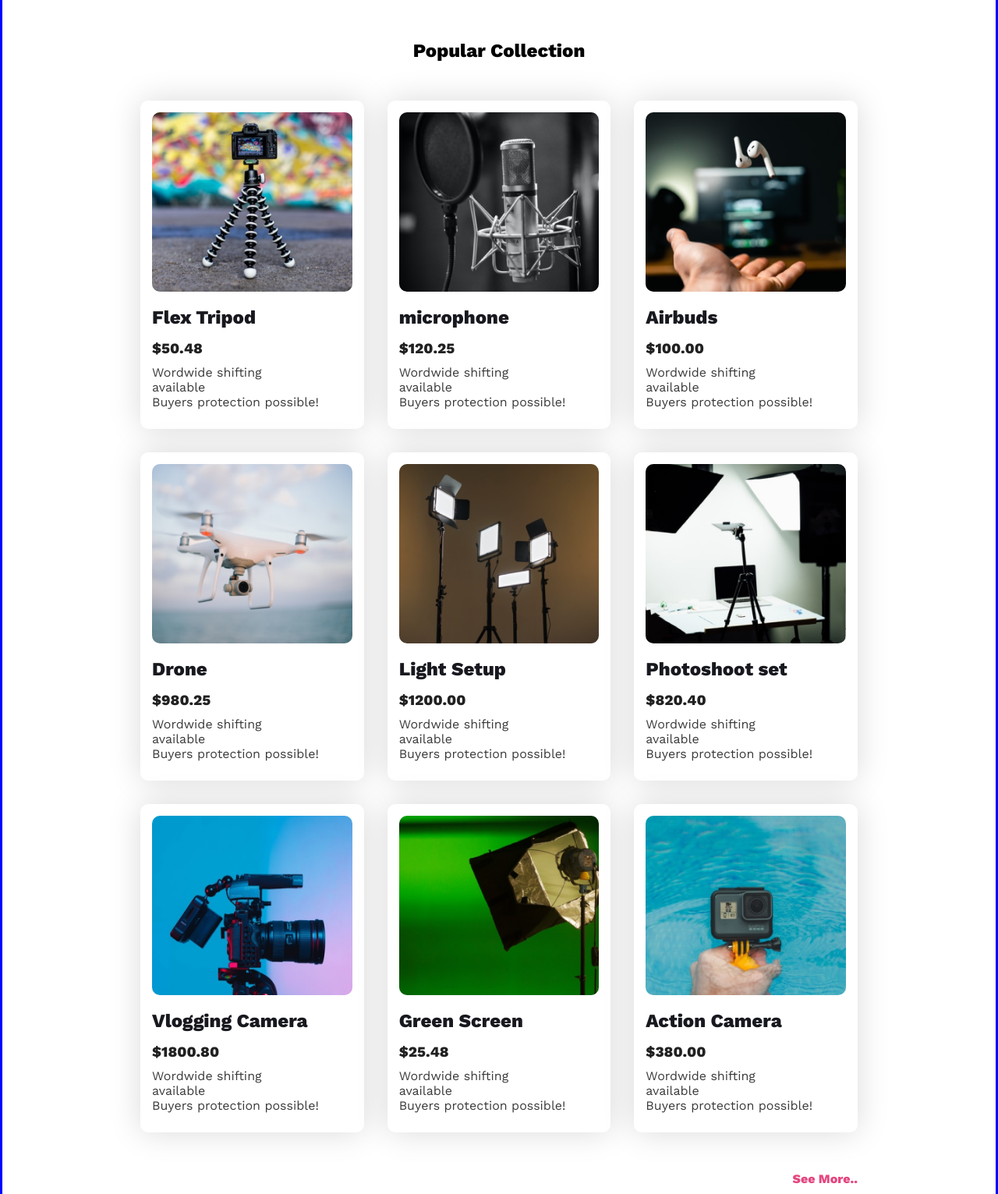
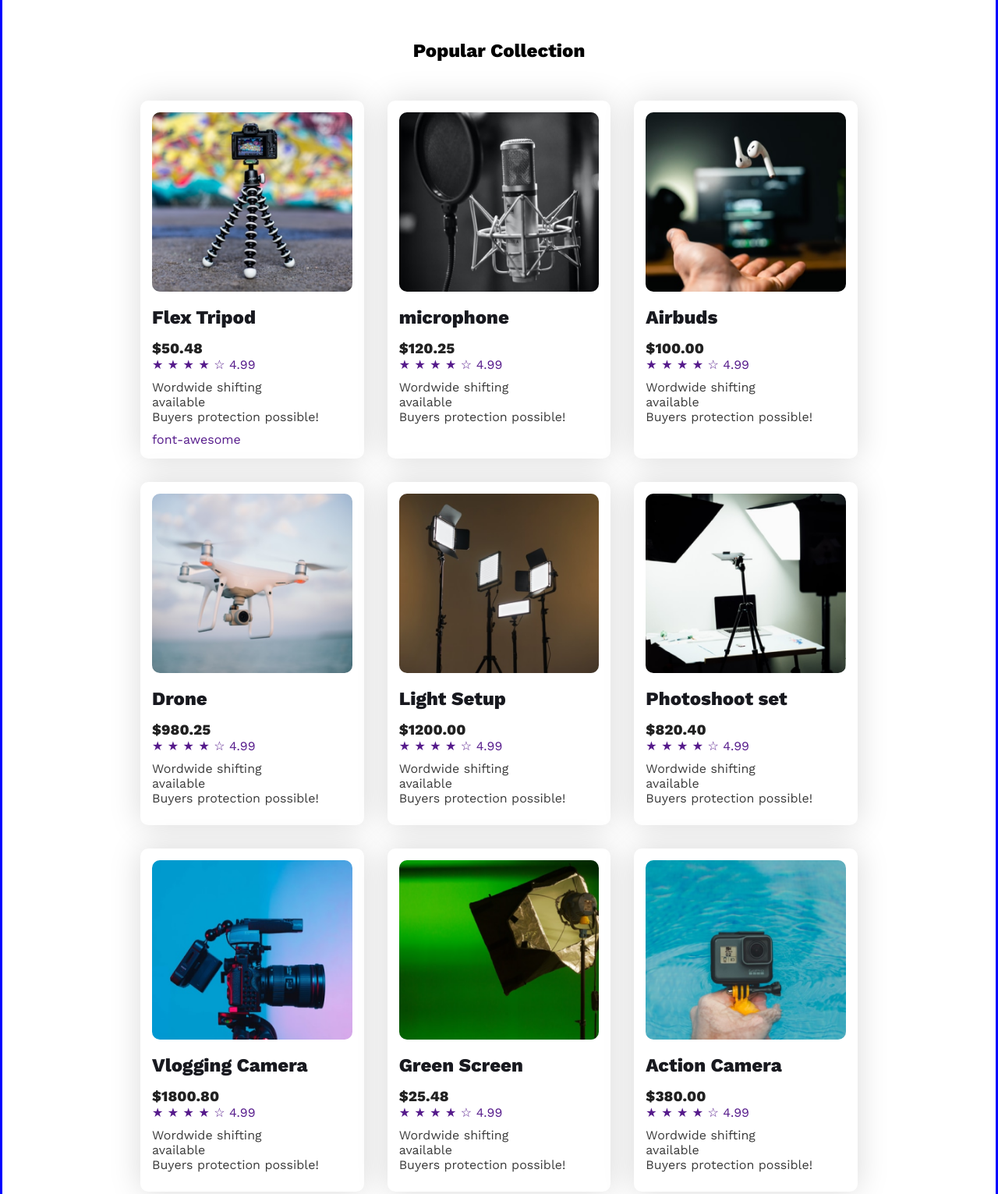
Before and after one commit to manik-kyau/influencer-gear-project, a plain HTML site: page index.html in a window 1280 px wide. Shown: the part 720-2251 px from the top of the page at 78% size. Drawn offline with nearby package versions, Linux system fonts and the light colour scheme.

Commit message:
complate work

```diff
--- a/index.html
+++ b/index.html
@@ -70,13 +70,16 @@
                         <img src="images/tripod.png" alt="">
                         <h2 class="card-title">Flex Tripod</h2>
                         <h3 class="card-cost">$50.48</h3>
+                        &#9733; &#9733; &#9733; &#9733; &#9734;  4.99
                         <p class="card-description description">Wordwide shifting <br>available
                             <br>Buyers protection possible!</p>
+                            font-awesome
                     </a>
                     <a class="card" href="">
                         <img src="images/mic.png" alt="">
                         <h2 class="card-title">microphone</h2>
                         <h3 class="card-cost">$120.25</h3>
+                        &#9733; &#9733; &#9733; &#9733; &#9734;  4.99
                         <p class="card-description description">Wordwide shifting <br>available
                             <br>Buyers protection possible!</p>
                     </a>
@@ -84,6 +87,7 @@
                         <img src="images/airpod.png" alt="">
                         <h2 class="card-title">Airbuds</h2>
                         <h3 class="card-cost">$100.00</h3>
+                        &#9733; &#9733; &#9733; &#9733; &#9734;  4.99
                         <p class="card-description description">Wordwide shifting <br>available
                            <br>Buyers protection possible!</p>
                     </a>
@@ -91,6 +95,7 @@
                         <img src="images/drone.png" alt="">
                         <h2 class="card-title">Drone</h2>
                         <h3 class="card-cost">$980.25</h3>
+                        &#9733; &#9733; &#9733; &#9733; &#9734;  4.99
                         <p class="card-description description">Wordwide shifting <br>available
                            <br>Buyers protection possible!</p>
                     </a>
@@ -98,6 +103,7 @@
                         <img src="images/lights.png" alt="">
                         <h2 class="card-title">Light Setup</h2>
                         <h3 class="card-cost">$1200.00</h3>
+                        &#9733; &#9733; &#9733; &#9733; &#9734;  4.99
                         <p class="card-description description">Wordwide shifting <br>available
                            <br>Buyers protection possible!</p>
                     </a>
@@ -106,6 +112,7 @@
                         <img src="images/setup.png" alt="">
                         <h2 class="card-title">Photoshoot set</h2>
                         <h3 class="card-cost">$820.40</h3>
+                        &#9733; &#9733; &#9733; &#9733; &#9734;  4.99
                         <p class="card-description description">Wordwide shifting <br>available
                            <br>Buyers protection possible!</p>
                     </a>
@@ -114,6 +121,7 @@
                         <img src="images/camera.png" alt="">
                         <h2 class="card-title">Vlogging Camera</h2>
                         <h3 class="card-cost">$1800.80</h3>
+                        &#9733; &#9733; &#9733; &#9733; &#9734;  4.99
                         <p class="card-description description">Wordwide shifting <br>available
                            <br>Buyers protection possible!</p>
                     </a>
@@ -122,6 +130,7 @@
                         <img src="images/single-light.png" alt="">
                         <h2 class="card-title">Green Screen</h2>
                         <h3 class="card-cost">$25.48</h3>
+                        &#9733; &#9733; &#9733; &#9733; &#9734;  4.99
                         <p class="card-description description">Wordwide shifting <br>available
                             <br>Buyers protection possible!</p>
                     </a>
@@ -129,6 +138,7 @@
                         <img src="images/action.png" alt="">
                         <h2 class="card-title">Action Camera</h2>
                         <h3 class="card-cost">$380.00</h3>
+                        &#9733; &#9733; &#9733; &#9733; &#9734;  4.99
                         <p class="card-description description">Wordwide shifting <br>available
                             <br>Buyers protection possible!</p>
                     </a>
--- a/style.css
+++ b/style.css
@@ -184,6 +184,7 @@ nav ul li a img{
 }
 
 .icon img{
+    border-radius: 50%;
     margin: 20px 15px;
     width: 30px;
     height: 30px;
```
